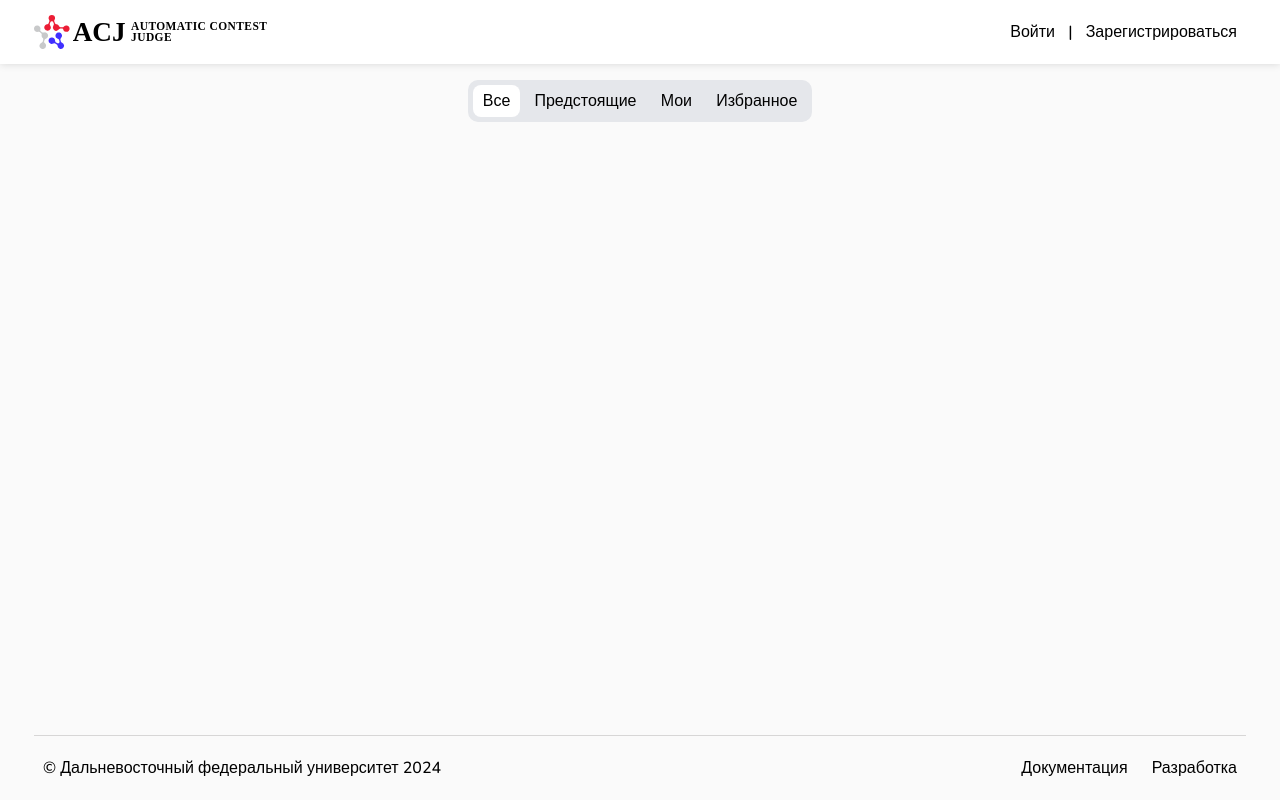
After one commit to AlexMarchu/ACJ, a Django app: template templates/contests/contests_list.html in a window 1280 px wide. The commit adds this page. Run offline with Django 5.2, Linux system fonts and the light colour scheme; the template is opened without the code that fills it, so the values that code supplies are empty; some web fonts are replaced.

Commit message:
add contests_list template

```diff
--- a/static/css/base.css
+++ b/static/css/base.css
@@ -23,7 +23,7 @@ header {
     flex-direction: row;
     align-items: center;
     background-color: #ffffff;
-    box-shadow: 0px 0px 7px rgba(0, 0, 0, 0.12);
+    box-shadow: 0px 0px 8px rgba(0, 0, 0, 0.15);
     justify-content: space-between;
 }
 
@@ -33,6 +33,10 @@ header #logo-svg {
 
 main {
     padding: 16px var(--side-padding);
+    display: flex;
+    flex-direction: column;
+    align-items: center;
+    row-gap: 16px;
     flex: 1;
 }
 
@@ -53,6 +57,24 @@ footer #footer-actions {
     column-gap: 6px;
 }
 
+#navbar {
+    padding: 10px 4.5px;
+    background-color: #e5e7eb;
+    width: fit-content;
+    border-radius: 10px;
+}
+
+#navbar .navbar-item {
+    padding: 5px 10px;
+    border-radius: 8px;
+    text-decoration: none;
+    color: currentColor;
+}
+
+#navbar .selected-navbar-item {
+    background-color: #ffffff;
+}
+
 .no-decoration {
     text-decoration: none;
     color: currentColor;
@@ -64,6 +86,7 @@ footer #footer-actions {
     background-color: transparent;
     transition: background-color 0.3s;
     cursor: pointer;
+    border: none;
     font-size: 12pt;
 }
 
--- a/templates/content_base.html
+++ b/templates/content_base.html
@@ -10,6 +10,11 @@
     <title>ACJ - {% block title %} Home {% endblock %}</title>
 </head>
 <body>
+    <script>
+        function selectNavbarItem(item) {
+            document.getElementById(`${item}-item`).classList.add("selected-navbar-item");
+        }
+    </script>
     <header>
         <a id="logo-svg" href="{% url 'home' %}">
             <svg xmlns="http://www.w3.org/2000/svg" viewBox="0.45 0.06 326.9147 47.4821" height="100%" xmlns:bx="https://boxy-svg.com">
@@ -42,6 +47,7 @@
         {% block content %}
         {% endblock %}
     </main>
+
     {% block footer %}
         <footer>
             <p>&copy; Дальневосточный федеральный университет 2024</p>
--- /dev/null
+++ b/templates/contests/contests_list.html
@@ -0,0 +1,12 @@
+{% extends 'content_base.html' %}
+
+{% block content %}
+    <div id="navbar">
+        <a class="navbar-item" id="all-item" href="{% url 'home' %}">Все</a>
+        <a class="navbar-item" id="upcoming-item" href="{% url 'home' %}">Предстоящие</a>
+        <a class="navbar-item" id="mine-item" href="{% url 'home' %}">Мои</a>
+        <a class="navbar-item" id="favourites-item" href="{% url 'home' %}">Избранное</a>
+    </div>
+
+    <script>selectNavbarItem("all");</script>
+{% endblock %}
```
Also changed, not shown: static/css/profile_base.css (deleted, +0 -22 lines), templates/profiles/profile_base.html (+3 -11 lines), static/icons/logo.svg (added).
